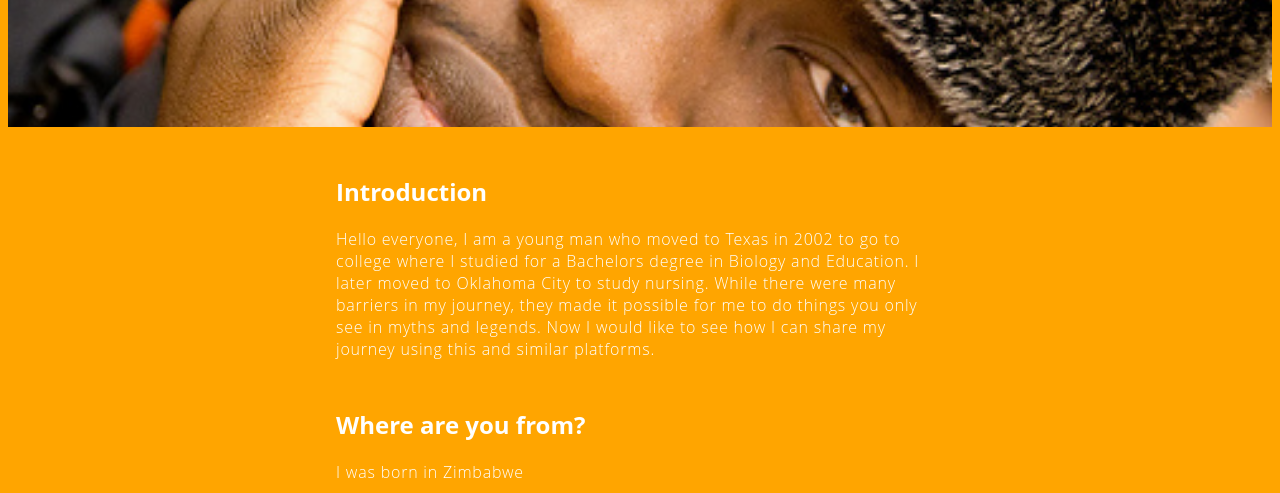
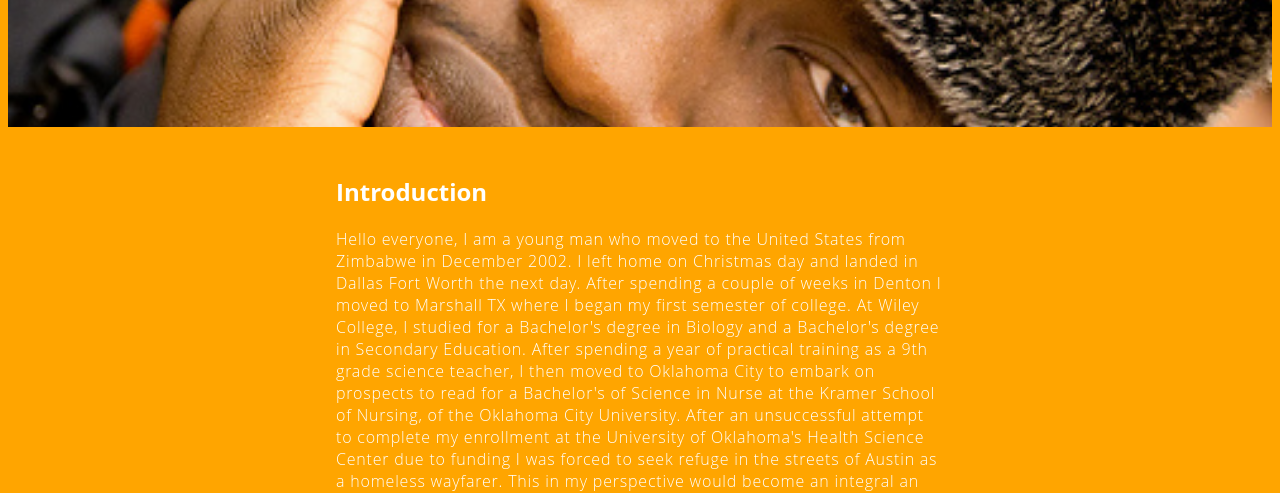
Before and after one commit to tkhupe/Biography, a plain HTML site: page index.html in a window 1280 px wide. Shown: the part 479-972 px from the top of the page. Drawn offline with Linux system fonts and the light colour scheme.

Commit message:
added body

```diff
--- a/index.html
+++ b/index.html
@@ -18,12 +18,16 @@
     </header>
     <section class="details">
       <h1>Introduction</h1>
-      <p>Hello everyone, I am a young man who moved to Texas in 2002 to go
-        to college where I studied for a Bachelors
-        degree in Biology and Education. I later moved to Oklahoma City to
-        study nursing. While there were many barriers in my journey, they made it possible
-        for me to do things you only see in myths and legends. Now I would like to see how I can share
-        my journey using this and similar platforms.
+      <p>Hello everyone, I am a young man who moved to the United States from Zimbabwe in  December 2002.
+        I left home on Christmas day and landed in Dallas Fort Worth the next day. After spending a couple of weeks
+        in Denton I moved to Marshall TX where I began my first semester of college. At Wiley College,
+        I studied for a Bachelor's degree in Biology and a Bachelor's degree in Secondary Education.
+        After spending a year of practical training as a 9th grade science teacher, I then moved to Oklahoma City to embark on
+        prospects to read for a Bachelor's of Science in Nurse at the
+        Kramer School of Nursing, of the Oklahoma City University.
+        After an unsuccessful attempt to complete my enrollment at the University of Oklahoma's Health Science Center due to
+        funding I was forced to seek refuge in the streets of Austin as a homeless wayfarer.
+        This in my perspective would become an integral an pivotal period of my life.
          </p>
       <h1>Where are you from?</h1>
       <p>I was born in Zimbabwe</p>
```
